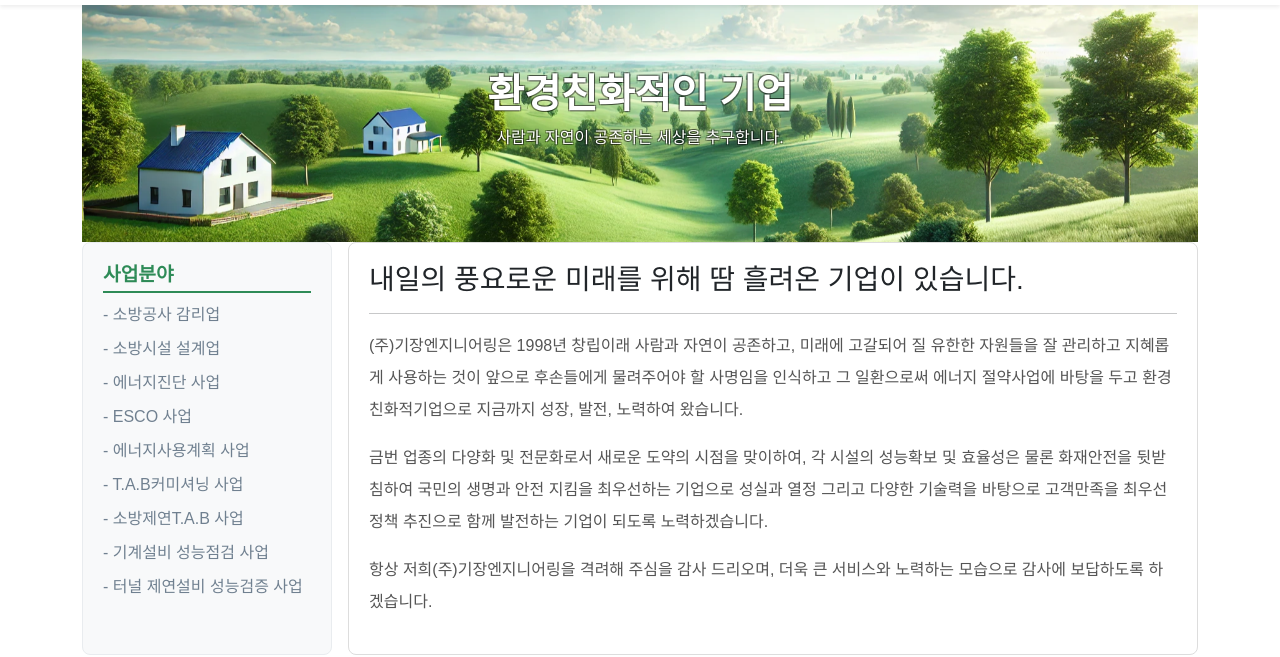
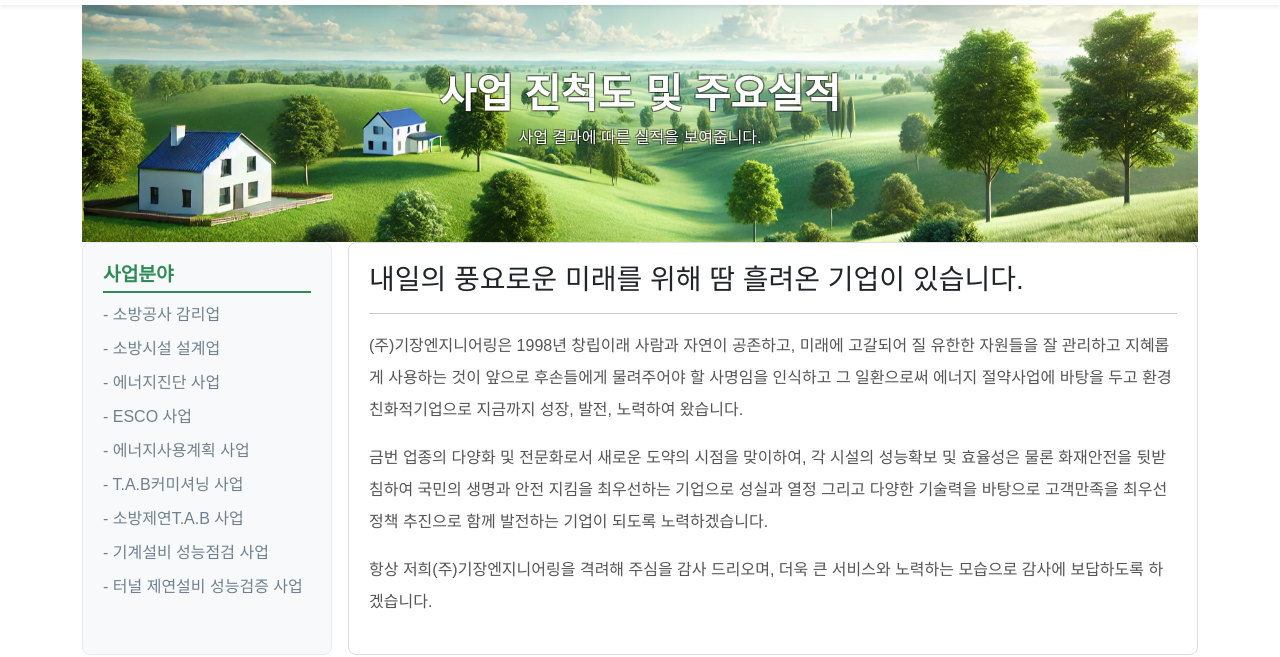
Before and after one commit to lee1431/kijeng, a plain HTML site: page performance.html in a window 1280 px wide. Shown: the part 77-734 px from the top of the page. Drawn offline with Linux system fonts and the light colour scheme.

Commit message:
Update performance.html

```diff
--- a/performance.html
+++ b/performance.html
@@ -55,11 +55,10 @@
 <section id="about">
 	<div class="container position-relative">
 		<img src="./main_12.png" class="img-fluid">
-
 		<!-- Text overlay with animation -->
 		<div class="text-overlay">
-      <h1 class="fade-in fw-bold">환경친화적인 기업</h1>
-      <p class="fade-in delay">사람과 자연이 공존하는 세상을 추구합니다.</p>
+			<h1 class="fade-in fw-bold">사업 진척도 및 주요실적</h1>
+			<p class="fade-in delay">사업 결과에 따른 실적을 보여줍니다.</p>
 		</div>
 	</div>
 </section>
```
Lines whose indentation alone changed are shown as unchanged.
